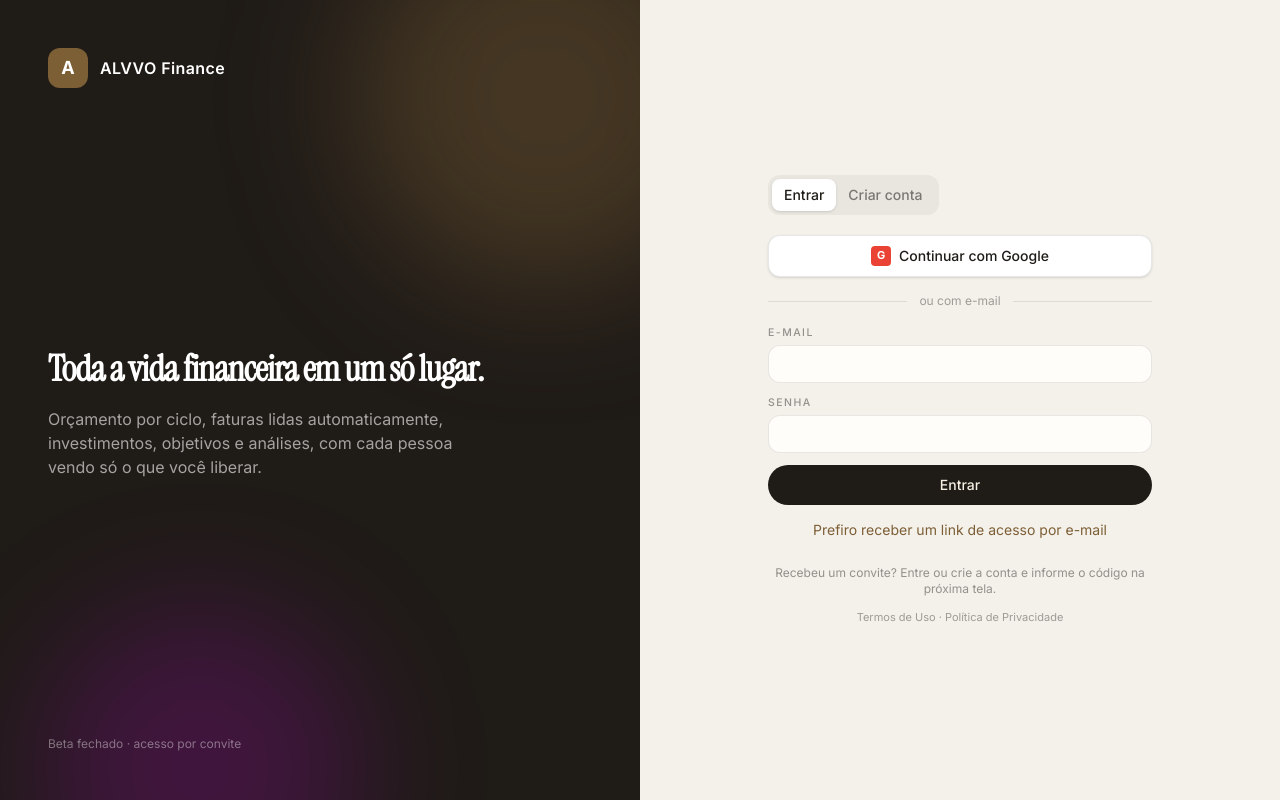
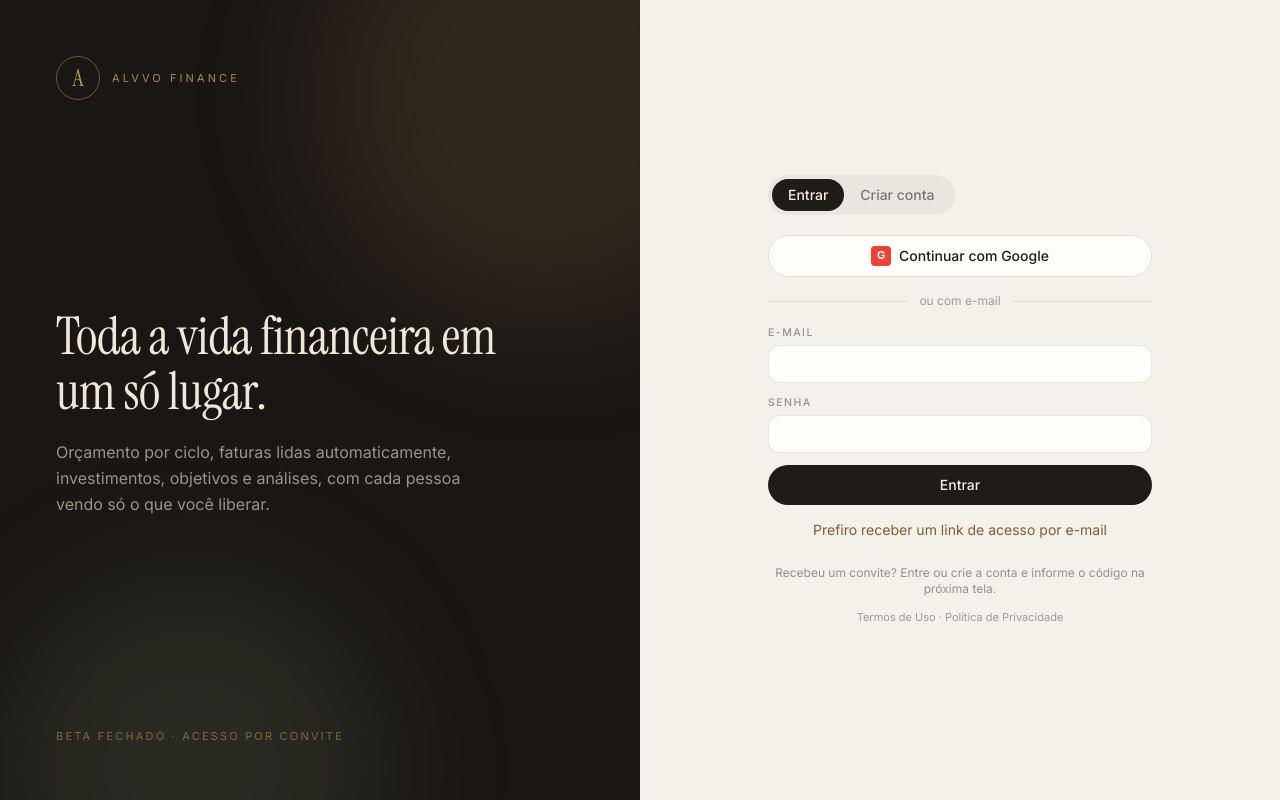
Before and after one commit to guiialv/alvvo-finance, a Next.js app: page /login in a window 1280 px wide. Built offline with nearby package versions, Linux system fonts and the light colour scheme.

Commit message:
Login no novo visual
Co-Authored-By: Claude Opus 5.5 <noreply@anthropic.com>
Claude-Session: https://claude.ai/code/session_01UwzvFh9AFBQtmgZf8JW4qB

```diff
--- a/src/app/login/login-form.tsx
+++ b/src/app/login/login-form.tsx
@@ -11,27 +11,27 @@ export function LoginForm({ next, googleError }: { next: string; googleError: bo
 
   return (
     <main className="grid min-h-screen lg:grid-cols-2">
-      <div className="relative hidden overflow-hidden bg-ink p-12 text-white lg:flex lg:flex-col lg:justify-between">
-        <div className="absolute -right-24 -top-24 h-96 w-96 rounded-full bg-brand/40 blur-3xl" />
-        <div className="absolute -bottom-32 left-10 h-80 w-80 rounded-full bg-fuchsia-600/20 blur-3xl" />
-        <div className="relative flex items-center gap-3"><div className="grid h-10 w-10 place-items-center rounded-xl bg-brand text-lg font-bold">A</div><span className="font-semibold tracking-wide">ALVVO Finance</span></div>
+      <div className="relative hidden overflow-hidden bg-espresso p-14 text-[#efe7da] lg:flex lg:flex-col lg:justify-between">
+        <div className="absolute -right-32 -top-32 h-[28rem] w-[28rem] rounded-full bg-gold/15 blur-3xl" />
+        <div className="absolute -bottom-40 left-0 h-96 w-96 rounded-full bg-sage/15 blur-3xl" />
+        <div className="relative flex items-center gap-3"><div className="grid h-11 w-11 place-items-center rounded-full border border-gold/50 font-serif text-[24px] text-gold">A</div><span className="text-[11px] uppercase tracking-[0.28em] text-gold/90">ALVVO Finance</span></div>
         <div className="relative">
-          <h1 className="max-w-md text-4xl font-semibold leading-tight tracking-tight">Toda a vida financeira em um só lugar.</h1>
-          <p className="mt-4 max-w-md text-white/60">Orçamento por ciclo, faturas lidas automaticamente, investimentos, objetivos e análises, com cada pessoa vendo só o que você liberar.</p>
+          <h1 className="max-w-md font-serif text-[52px] font-normal leading-[1.05]">Toda a vida financeira em um só lugar.</h1>
+          <p className="mt-5 max-w-md leading-relaxed text-[#efe7da]/60">Orçamento por ciclo, faturas lidas automaticamente, investimentos, objetivos e análises, com cada pessoa vendo só o que você liberar.</p>
         </div>
-        <div className="relative text-xs text-white/40">Beta fechado · acesso por convite</div>
+        <div className="relative text-[11px] uppercase tracking-[0.2em] text-gold/60">Beta fechado · acesso por convite</div>
       </div>
       <div className="flex items-center justify-center p-6">
         <div className="w-full max-w-sm">
           <div className="mb-6 lg:hidden"><span className="font-semibold">ALVVO Finance</span></div>
-          <div className="mb-5 inline-flex rounded-xl bg-ink/[0.05] p-1 text-sm">
+          <div className="mb-5 inline-flex rounded-full bg-ink/[0.05] p-1 text-sm">
             {([["entrar", "Entrar"], ["criar", "Criar conta"]] as const).map(([m, l]) => (
-              <button key={m} type="button" onClick={() => setMode(m)} className={`rounded-lg px-3 py-1.5 font-medium ${mode === m ? "bg-white shadow-sm" : "text-ink/55"}`}>{l}</button>
+              <button key={m} type="button" onClick={() => setMode(m)} className={`rounded-full px-4 py-1.5 font-medium ${mode === m ? "bg-ink text-[#f6efe2]" : "text-ink/55"}`}>{l}</button>
             ))}
           </div>
           <form action={signInWithGoogle} className="mb-4">
             <input type="hidden" name="next" value={next} />
-            <button className="flex w-full items-center justify-center gap-2 rounded-xl border border-ink/10 bg-white px-3 py-2.5 text-sm font-medium shadow-sm hover:bg-ink/[0.03]">
+            <button className="flex w-full items-center justify-center gap-2 rounded-full border border-ink/12 bg-surface px-3 py-2.5 text-sm font-medium hover:border-ink/25">
               <span className="grid h-5 w-5 place-items-center rounded bg-[#ea4335] text-[11px] font-bold text-white">G</span>Continuar com Google
             </button>
             {googleError && <p className="mt-2 text-xs text-loss">Não foi possível entrar com o Google. Tente de novo ou use o e-mail.</p>}
```
